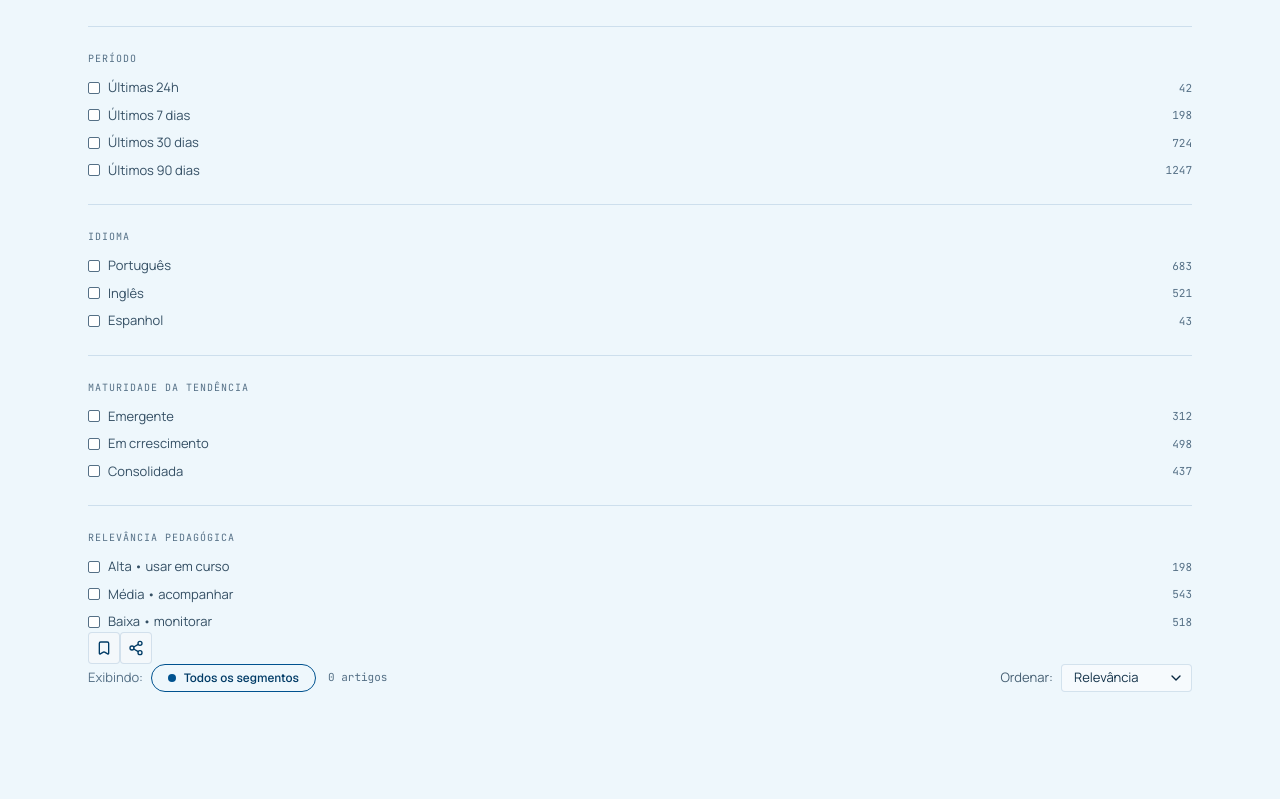
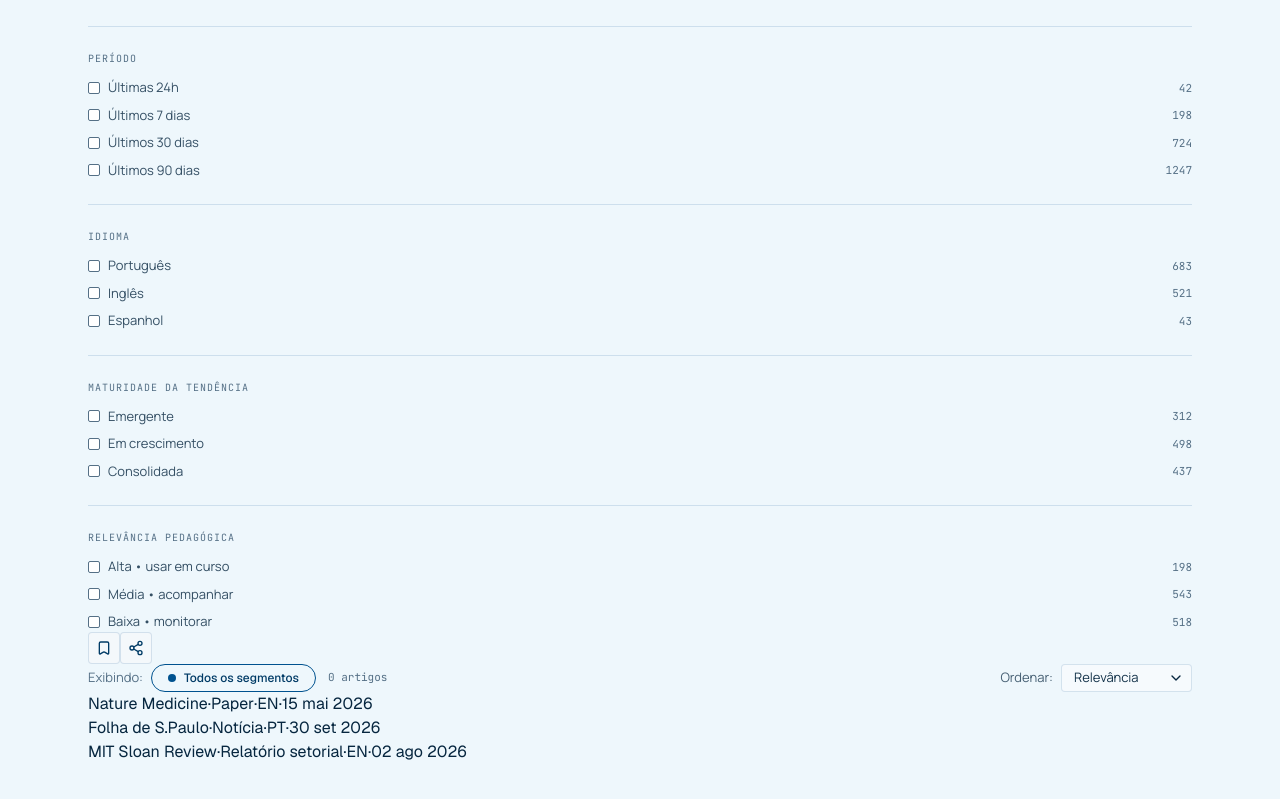
Before and after one commit to Senac-Labs-Code/relatorio-inteligente, a Next.js app: page / in a window 1280 px wide. Shown: the part 1361-2160 px from the top of the page. Built offline with nearby package versions, Linux system fonts and the light colour scheme.

Commit message:
feat: adicionado componente ArtigoMetaTop finalizado sem estilizacao

```diff
--- a/src/app/page.tsx
+++ b/src/app/page.tsx
@@ -1,29 +1,44 @@
 "use client";
+import { useMemo, useState } from "react";
 
 import BarraStatus from "@/components/ui/Barra/barraStatus";
 import BotaoFiltro from "@/components/ui/Button/botaoFiltro";
 import CardEstatisticas from "@/components/ui/Estatistica/cardEstatistica";
-import { estatisticasMock } from "@/data/estatistica";
-import { filtragem, filtragemCheck } from "@/data/filtro";
-import { useState } from "react";
 import Sobre from "./_components/sobre";
 import RedeIA from "./_components/redeIA";
 import Divisor from "@/components/ui/Divisor/divisor";
 import ArtigosPublicacoes from "./_components/artigosPublicacoes";
 import { FiltrosCheck } from "@/components/ui/Check/filtroCheck";
 import BotaoSalvar from "../components/ui/Button/botaoSalvar";
-import { Bookmark } from "lucide-react"
 import BarraArtigo from "@/components/ui/Barra/barraArtigo";
+import BotaoCompartilhar from "@/components/ui/Button/botaoCompartilhar";
+import { ArtigoMetaTop } from "@/components/ui/Card/artigoCard";
+
+import { estatisticasMock } from "@/data/estatistica";
+import { filtragem, filtragemCheck } from "@/data/filtro";
+import { artigos } from '../data/artigo';
+
 import { Ordenacao } from "@/types/filtro";
-import BotaoCompartilhar from "@/components/ui/Button/botaoCompartilhar";
 
+import { nomeFonte } from '../utils/rotulos';
+import { filtrarPorSegmento, ordenarArtigos } from '@/utils/filtrarArtigos';
 
 export default function Home() {
   const [filtroSelecionado, setFiltroSelecionado] = useState("todos");
   const [clicado, setClicado] = useState(false);
   const [ordenacao, setOrdenacao] = useState<Ordenacao>("relevancia");
 
-  const filtroAtual = filtragem.find((filtro) => filtro.id === filtroSelecionado)!
+  const fontes = filtragemCheck.find((g) => g.id === 'fontes')?.itens ?? [];
+  const filtroAtual = filtragem.find((filtro) => filtro.id === filtroSelecionado)!;
+
+  const artigosVisiveis = useMemo(
+    () => ordenarArtigos(filtrarPorSegmento(artigos, filtroSelecionado), ordenacao),
+    [filtroSelecionado, ordenacao],
+  );
+
+  function alternarFiltro(id: string) {
+    setFiltroSelecionado((atual) => (atual === id ? 'todos' : id));
+  };
 
   return (
     // remover pb-30
@@ -64,7 +79,7 @@ export default function Home() {
             texto={filtro.texto}
             insight={filtro.insight}
             ativo={filtroSelecionado === filtro.id}
-            onClick={() => setFiltroSelecionado(filtro.id)}
+            onClick={() => alternarFiltro(filtro.id)}
           />
         ))}
       </div>
@@ -88,6 +103,16 @@ export default function Home() {
         podeLimpar={filtroSelecionado !== "todos"}
         aoLimpar={() => setFiltroSelecionado("todos")}
       />
+
+      {artigosVisiveis.map((artigo) => (
+        <ArtigoMetaTop
+          key={artigo.id}
+          fonte={nomeFonte(artigo.fonte, fontes)}
+          tipo={artigo.tipo}
+          idioma={artigo.idioma}
+          dataPublicacao={artigo.dataPublicacao}
+        />
+      ))}
     </div>
   );
 }
--- /dev/null
+++ b/src/components/ui/Card/artigoCard.tsx
@@ -0,0 +1,29 @@
+import type { Idioma, TipoFonte } from '../../../types/artigo';
+import { formatarDataPublicacao } from '../../../utils/formatarData';
+import { rotuloTipo, siglaIdioma } from '../../../utils/rotulos';
+
+interface ArticleMetaTopProps {
+  fonte: string;
+  tipo: TipoFonte;
+  idioma: Idioma;
+  dataPublicacao: string;
+}
+
+function Separador() {
+  return <span aria-hidden="true">·</span>;
+}
+
+export function ArtigoMetaTop({ fonte, tipo, idioma, dataPublicacao }: ArticleMetaTopProps) {
+  return (
+    <div className="artigo-meta-top">
+      <span className="source-tag" aria-hidden="true" />
+      <span className="source">{fonte}</span>
+      <Separador />
+      <span className="type">{rotuloTipo(tipo)}</span>
+      <Separador />
+      <span className="lang">{siglaIdioma(idioma)}</span>
+      <Separador />
+      <time dateTime={dataPublicacao}>{formatarDataPublicacao(dataPublicacao)}</time>
+    </div>
+  );
+}
--- /dev/null
+++ b/src/constants/artigo.ts
@@ -0,0 +1,18 @@
+export const tipos_fontes = [
+	{ chave: "noticia", curto: "Notícia", filtro: "Notícia" },
+	{ chave: "paper", curto: "Paper", filtro: "Paper acadêmico" },
+	{ chave: "relatorio", curto: "Relatório setorial", filtro: "Relatório setprial" },
+	{ chave: "caso", curto: "Caso de uso", filtro: "Caso de uso" },
+] as const;
+
+export const idiomas = [
+	{ chave: "pt", curto: "PT", filtro: "Português" },
+	{ chave: "en", curto: "EN", filtro: "Inglês" },
+	{ chave: "es", curto: "ES", filtro: "Espanhol" },
+] as const;
+
+export const maturidade = [
+	{ chave: "emergente", curto: "emergente", filtro: "Emergente" },
+	{ chave: "crescimento", curto: "crescimento", filtro: "Em crescimento" },
+	{ chave: "consolidada", curto: "consolidada", filtro: "Consolidada" },
+] as const;
--- a/src/data/artigo.ts
+++ b/src/data/artigo.ts
@@ -1,5 +1,50 @@
-import type { ArtigoNumero } from "@/types/artigo";
+import type { Artigo } from "@/types/artigo";
 
-export const artigoNumero: ArtigoNumero = {
-  id: "number", numero: 1
-}
+export const artigos: Artigo[] = [
+  {
+    id: "1",
+    titulo:
+      "Modelos de visão multimodais superam radiologistas em detecção precoce de cancêr de mama em mamografias",
+    resumo:
+    "Estudo com 92 mil exames mostra que sistema de IA combinando imagem e histórico clínico atinge sensibilidade de 94,3%, contra 88,1% de seniores",
+    url: "https://radar-ia.com/artigo-1",
+    fonte: "nature-med",
+    tipo: "paper",
+    idioma: "en",
+    dataPublicacao: "2026-05-15T00:00:00.000Z",
+    segmento: "saude",
+    tendencia: "diagnostico-imagem",
+    maturidade: "consolidada",
+    relevancia: 95,
+  },
+  {
+    id: "2",
+    titulo: "Universidades testam correção automática de redações",
+    resumo:
+      "Três instituições paulistas usam modelos de linguagem para dar feedback preliminar em provas dissertativas.",
+    url: "https://radar-ia.com/artigo-2",
+    fonte: "folha-sp",
+    tipo: "noticia",
+    idioma: "pt",
+    dataPublicacao: "2026-09-30T00:00:00.000Z",
+    segmento: "educacao",
+    tendencia: "avaliacao-auto",
+    maturidade: "emergente",
+    relevancia: 81,
+  },
+  {
+    id: "3",
+    titulo: "Plataformas de ensino adotam avaliação contínua com IA",
+    resumo:
+      "Relatório mapeia como empresas de educação usam modelos para acompanhar o progresso dos alunos em tempo real.",
+    url: "https://radar-ia.com/artigo-3",
+    fonte: "mit",
+    tipo: "relatorio",
+    idioma: "en",
+    dataPublicacao: "2026-08-02T00:00:00.000Z",
+    segmento: "educacao",
+    tendencia: "avaliacao-auto",
+    maturidade: "consolidada",
+    relevancia: 67,
+  },
+]
--- a/src/data/filtro.ts
+++ b/src/data/filtro.ts
@@ -89,62 +89,62 @@ export const filtragemCheck: GrupoFiltroCheck[] = [
     id: "tipo",
     texto: "TIPO DE FONTE",
     itens: [
-      { id: "tipo-1", texto: "Notícia", total: 512 },
-      { id: "tipo-2", texto: "Paper acadêmico", total: 318 },
-      { id: "tipo-3", texto: "Relatório setorial", total: 156 },
-      { id: "tipo-4", texto: "Caso de uso", total: 261 },
+      { id: "noticia", texto: "Notícia", total: 512 },
+      { id: "paper", texto: "Paper acadêmico", total: 318 },
+      { id: "relatorio", texto: "Relatório setorial", total: 156 },
+      { id: "caso", texto: "Caso de uso", total: 261 },
     ],
   },
   {
     id: "fontes",
     texto: "FONTES UTILIZADAS",
     itens: [
-      { id: "fontes-1", texto: "Natural Medicine", total: 14 },
-      { id: "fontes-2", texto: "Folha de S.Paulo", total: 82 },
-      { id: "fontes-3", texto: "MIT Sloan Review", total: 35 },
-      { id: "fontes-4", texto: "Panrotas", total: 19 },
-      { id: "fontes-5", texto: "Revista Pesquisa Fapesp", total: 28 },
-      { id: "fontes-6", texto: "Valor Econômico", total: 94 },
-      { id: "fontes-7", texto: "Meio & Mensagem", total: 27 },
-      { id: "fontes-8", texto: "Eater", total: 12 },
-      { id: "fontes-9", texto: "Food Network", total: 9 },
+      { id: "nature-med", texto: "Nature Medicine", total: 14 },
+      { id: "folha-sp", texto: "Folha de S.Paulo", total: 82 },
+      { id: "mit", texto: "MIT Sloan Review", total: 35 },
+      { id: "panrotas", texto: "Panrotas", total: 19 },
+      { id: "fapesp", texto: "Revista Pesquisa Fapesp", total: 28 },
+      { id: "economico", texto: "Valor Econômico", total: 94 },
+      { id: "meio-msg", texto: "Meio & Mensagem", total: 27 },
+      { id: "eater", texto: "Eater", total: 12 },
+      { id: "food", texto: "Food Network", total: 9 },
     ],
   },
   {
     id: "periodo",
     texto: "PERÍODO",
     itens: [
-      { id: "periodo-1", texto: "Últimas 24h", total: 42 },
-      { id: "periodo-2", texto: "Últimos 7 dias", total: 198 },
-      { id: "periodo-3", texto: "Últimos 30 dias", total: 724 },
-      { id: "periodo-4", texto: "Últimos 90 dias", total: 1247 },
+      { id: "24h", texto: "Últimas 24h", total: 42 },
+      { id: "7d", texto: "Últimos 7 dias", total: 198 },
+      { id: "30d", texto: "Últimos 30 dias", total: 724 },
+      { id: "90d", texto: "Últimos 90 dias", total: 1247 },
     ],
   },
   {
     id: "idioma",
     texto: "IDIOMA",
     itens: [
-      { id: "idioma-1", texto: "Português", total: 683 },
-      { id: "idioma-2", texto: "Inglês", total: 521 },
-      { id: "idioma-3", texto: "Espanhol", total: 43 },
+      { id: "pt", texto: "Português", total: 683 },
+      { id: "en", texto: "Inglês", total: 521 },
+      { id: "es", texto: "Espanhol", total: 43 },
     ],
   },
   {
-    id: "tendencia",
+    id: "maturidade",
     texto: "MATURIDADE DA TENDÊNCIA",
     itens: [
-      { id: "tendencia-1", texto: "Emergente", total: 312 },
-      { id: "tendencia-2", texto: "Em crrescimento", total: 498 },
-      { id: "tendencia-3", texto: "Consolidada", total: 437 },
+      { id: "emergente", texto: "Emergente", total: 312 },
+      { id: "crescimento", texto: "Em crescimento", total: 498 },
+      { id: "consolidada", texto: "Consolidada", total: 437 },
     ],
   },
   {
     id: "relevancia",
     texto: "RELEVÂNCIA PEDAGÓGICA",
     itens: [
-      { id: "relevancia-1", texto: "Alta • usar em curso", total: 198 },
-      { id: "relevancia-2", texto: "Média • acompanhar", total: 543 },
-      { id: "relevancia-3", texto: "Baixa • monitorar", total: 518 },
+      { id: "alta", texto: "Alta • usar em curso", total: 198 },
+      { id: "media", texto: "Média • acompanhar", total: 543 },
+      { id: "baixa", texto: "Baixa • monitorar", total: 518 },
     ],
   },
 ];
--- /dev/null
+++ b/src/utils/filtrarArtigos.ts
@@ -0,0 +1,26 @@
+import type { Artigo } from '@/types/artigo';
+import type { Ordenacao } from '@/types/filtro';
+
+export function filtrarPorSegmento(artigos: Artigo[], segmento: string): Artigo[] {
+  if (segmento === 'todos') return artigos;
+  return artigos.filter((artigo) => artigo.segmento === segmento);
+}
+
+export function ordenarArtigos(artigos: Artigo[], ordenacao: Ordenacao): Artigo[] {
+  const copia = [...artigos];
+
+  switch (ordenacao) {
+    case 'relevancia':
+      return copia.sort((a, b) => b.relevancia - a.relevancia);
+
+    case 'recentes':
+      return copia.sort(
+        (a, b) =>
+          new Date(b.dataPublicacao).getTime() - new Date(a.dataPublicacao).getTime(),
+      );
+
+    default:
+      // 'citados' e 'impacto' ainda não têm campo no Artigo
+      return copia;
+  }
+}
--- /dev/null
+++ b/src/utils/formatarData.ts
@@ -0,0 +1,13 @@
+export function formatarDataPublicacao(dataIso: string): string {
+  const partes = new Intl.DateTimeFormat('pt-BR', {
+		day: '2-digit',
+		month: 'short',
+		year: 'numeric',
+		timeZone: 'UTC',
+	}).formatToParts(new Date(dataIso));
+
+	const pegar = (tipo: Intl.DateTimeFormatPartTypes) =>
+		partes.find((p) => p.type === tipo)?.value ?? '';
+
+	return `${pegar('day')} ${pegar('month').replace('.', '')} ${pegar('year')}`;
+}
--- /dev/null
+++ b/src/utils/rotulos.ts
@@ -0,0 +1,19 @@
+import { idiomas, maturidade, tipos_fontes } from '../constants/artigo';
+import type { Idioma, Maturidade, TipoFonte } from '../types/artigo';
+import type { FiltroCheck } from '../types/check';
+
+export function rotuloTipo(chave: TipoFonte): string {
+  return tipos_fontes.find((t) => t.chave === chave)?.curto ?? chave;
+}
+
+export function siglaIdioma(chave: Idioma): string {
+  return idiomas.find((i) => i.chave === chave)?.curto ?? chave;
+}
+
+export function rotuloMaturidade(chave: Maturidade): string {
+  return maturidade.find((m) => m.chave === chave)?.filtro ?? chave;
+}
+
+export function nomeFonte(id: string, fontes: FiltroCheck[]): string {
+  return fontes.find((f) => f.id === id)?.texto ?? id;
+}
```
Also changed, not shown: src/types/artigo.ts (+15 -5 lines).
